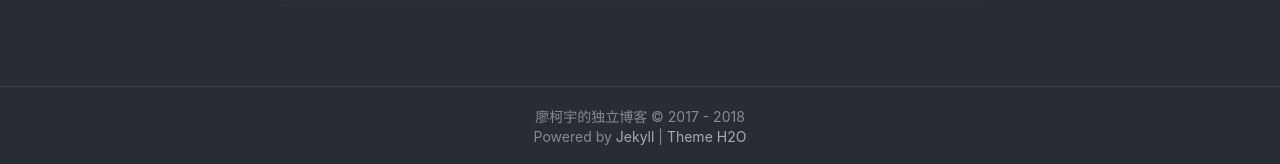
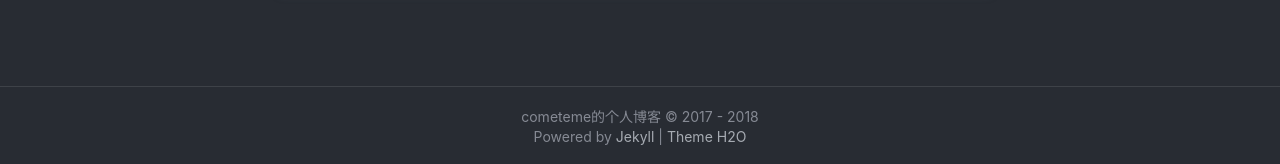
Before and after one commit to cometeme/cometeme.github.io, a Jekyll site: the page built from _posts/2018-08-03-time库.md, in a window 1280 px wide and 900 px high, scrolled down 868 px. Shown: the part 733-897 px from the top of the window. Built offline with Jekyll 4.4.1, drawn with Linux system fonts in a browser that asks for light colours; nearby versions of some CDN libraries; our own code applies the rules of GitHub Pages for plain Markdown files; a style sheet for code colours, icons or effects is not loaded; some of the changed lines change nothing that is shown.

Commit message:
Update _config.yml

```diff
--- a/_config.yml
+++ b/_config.yml
@@ -1,8 +1,8 @@
 # Site settings 配置站点
-title: '廖柯宇的独立博客'
-description: '昵称悟空，千禧一代，前端开发者/伪极客/灵魂摄影师，热爱技术&设计。很高兴能在这里与你分享我对技术和生活的思考。'
-keyword: '廖柯宇, 廖柯宇的独立博客, 廖柯宇的博客, 前端, 前端开发, 前端博客, javascript, vuejs, nodejs, 设计'
-url: 'http://liaokeyu.com' # your host
+title: 'cometeme的个人博客'
+description: '很高兴能在这里与你分享我对技术和生活的思考。'
+keyword: 'cometeme, cometeme的个人博客, python'
+url: 'https://cometeme.github.io/' # your host
 
 # if you don't need baseurl, you should leave this value blank.
 baseurl: ''
@@ -49,10 +49,10 @@
 # SNS settings 配置社交网站
 # url: email, weibo, zhihu, twitter, instagram, juejin, github, douban, facebook, dribble, uicn, jianshu, medium, linkedin
 sns:
-  weibo: '//weibo.com/lovecolcol'
-  juejin: '//juejin.im/user/57a6f434165abd006159b4cc'
-  instagram: '//www.instagram.com/steveliaocn'
-  github: '//github.com/kaeyleo'
+#  weibo: '//weibo.com/lovecolcol'
+#  juejin: '//juejin.im/user/57a6f434165abd006159b4cc'
+#  instagram: '//www.instagram.com/steveliaocn'
+  github: 'https://github.com/cometeme'
 
 # Tags 设置标签
 recommend-tags: true # whether or not display recommend-tags on the sidebar
```
